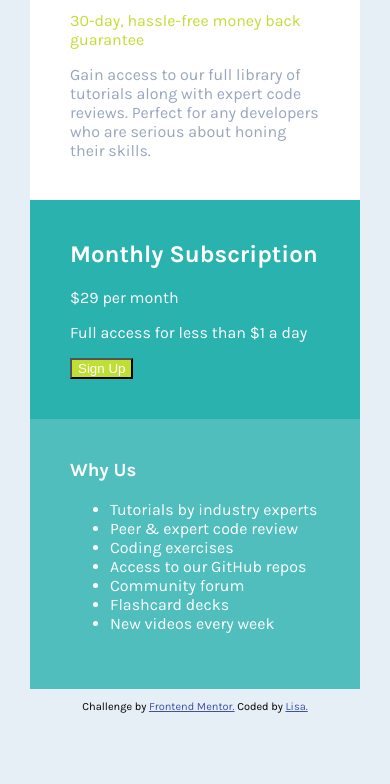
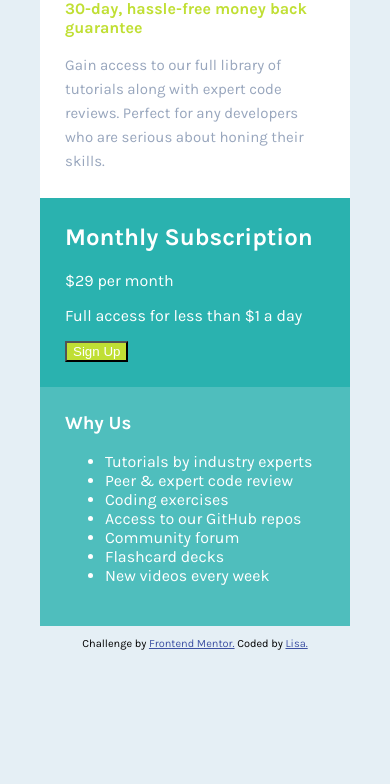
Before and after one commit to CrypticMango/single-price-grid-component, a plain HTML site: page index.html in a window 390 px wide. Shown: the part 184-968 px from the top of the page. Drawn offline with Linux system fonts and the light colour scheme.

Commit message:
changed h1 font size
-changed font weight and size of paragraphs
-changed width of container

```diff
--- a/style.css
+++ b/style.css
@@ -18,6 +18,7 @@ body {
 
 h1 {
     color: var(--cyan);
+    font-size: 20px;
 }
 
 h1, h2, h3 {
@@ -40,7 +41,6 @@ button {
 
 .container {
     width: 650px;
-
 }
 
 .top-info {
@@ -51,6 +51,8 @@ button {
 .gain-access {
     color: var(--grayish-blue);
     margin-bottom: 0;
+    font-size: 15px;
+    line-height: 1.5rem;
 }
 
 .pricing-info {
@@ -65,6 +67,7 @@ button {
 
 .thirty-day {
     color: var(--bright-yellow);
+    font-weight: 700;
 }
 
 .attribution {
@@ -81,14 +84,18 @@ button {
     body {
         display: flex;
         flex-direction: column;
-        margin: 60px 30px 60px 30px;
+        margin: 60px 5px 60px 5px;
     }
 
     .container {
-        width: 100%;
+        width: 310px;
     }
     .bottom-half {
         display: flex;
         flex-direction: column;
     }
+
+    .top-info, .pricing-info, .why-us-info {
+        padding: 25px;
+    }
 }
```
